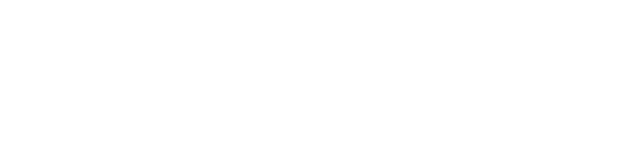
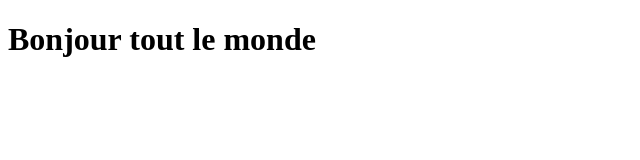
Before and after one commit to aeonsthorn/HoneydewTiredRuntimeenvironment, a plain HTML site: page index.html in a window 1280 px wide. Shown: the whole page, without its empty margins (0-640 px from the left). Drawn offline with Linux system fonts and the light colour scheme.

Commit message:
Changement fichier index.html

```diff
--- a/index.html
+++ b/index.html
@@ -7,6 +7,7 @@
     <link href="style.css" rel="stylesheet" type="text/css" />
   </head>
   <body>
+    <h1>Bonjour tout le monde</h1>
     <script src="script.js"></script>
   </body>
 </html>
```
